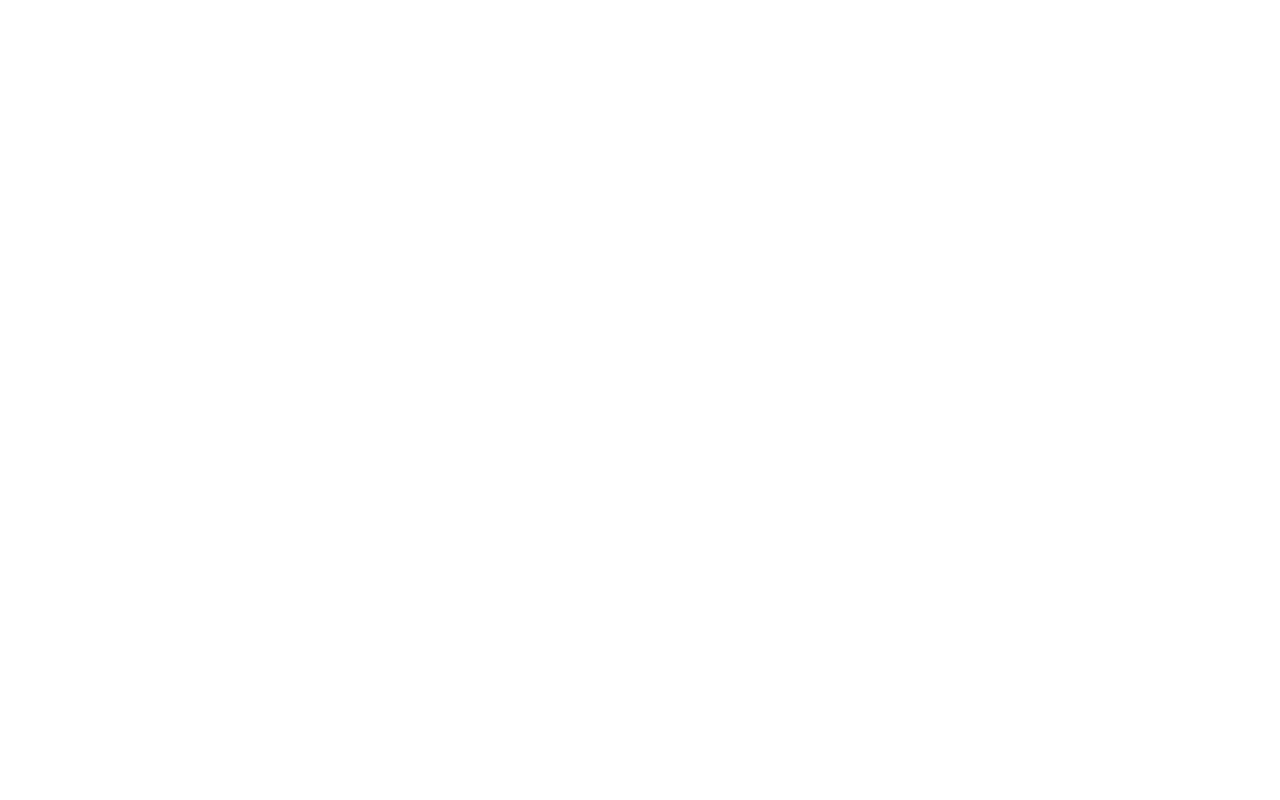
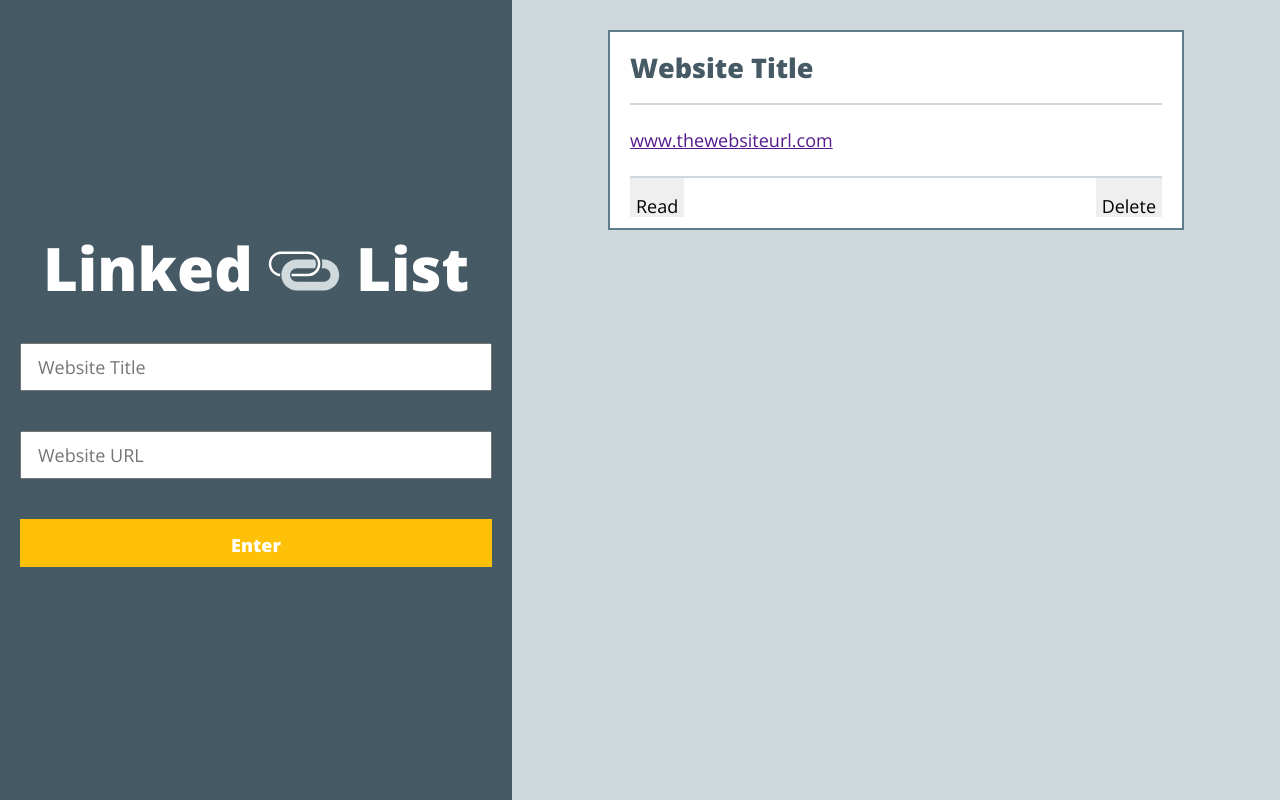
Before and after one commit to misskelly/linked-list, a plain HTML site: page index.html in a window 1280 px wide. Drawn offline with nearby package versions, Linux system fonts and the light colour scheme.

Commit message:
Html and css complete enough to move focus to JavaScript

```diff
--- a/index.html
+++ b/index.html
@@ -1,7 +1,52 @@
 <!DOCTYPE html>
 <html>
   <head>
+    <meta charset="utf-8">
     <title>Linked List</title>
+    <meta name="author" content="Kelly Zick">
+    <meta name="description" content="Turing School of Software and Design, Mod 1 Repeat Project">
+    <link rel="stylesheet" type="text/css" href="resources/css/normalize.css"></link>
+    <link rel="stylesheet" type="text/css" href="resources/css/styles.css">
+    <link href="https://fonts.googleapis.com/css?family=Open+Sans:400,800" rel="stylesheet">
   </head>
-  <body></body>
+  <body>
+    <main>
+      <h1>
+        Linked
+        <span><img src="resources/linked-list-logo.svg" class="logo"></span>
+        List
+      </h1>
+      <form>
+        <input type="text" name="title" id="title" placeholder="Website Title">
+        <label for="title" class="hidden">
+          Website Title
+        </label>
+        <input type="url" name="url" id="url" placeholder="Website URL">
+        <label for="url" class="hidden">
+          Website URL
+        </label>
+        <button name="enter" class="submit">
+          Enter
+        </button>
+      </form>
+    </main>
+    <section class="cards-section">
+      <article class="card">
+        <h2 class="card-title">
+          Website Title
+        </h2>
+        <div class="card-link">
+        <a href="">www.thewebsiteurl.com</a>
+        </div>
+        <div>
+          <button class="card-button" id="read">
+            Read
+          </button>
+          <button class="card-button" id="delete">
+            Delete
+          </button>
+        </div>
+      </article>
+    </section>
+  </body>
 </html>
--- a/resources/css/styles.css
+++ b/resources/css/styles.css
@@ -0,0 +1,104 @@
+*,
+*:after,
+*:before {
+  box-sizing: border-box;
+}
+
+body {
+  font-family: 'Open Sans', sans-serif;
+  font-size: 18px;
+  background-color: #CFD8DC;
+  margin: 0;
+  display: grid;
+  grid-template-columns: 40% 60%;
+}
+
+main {
+  width: 100%;
+  max-width: 650px;
+  background-color: #455A64;
+  color: #FFFFFF;
+  height: 100vh;
+}
+
+main,
+form {
+  display: flex;
+  flex-direction: column;
+  justify-content: center;
+  /*align-items: center;*/
+}
+
+h1 {
+  font-size: 60px;
+  align-self: center;
+  margin: 20px;
+}
+
+
+input {
+  margin: 20px 20px;
+  height: 3rem;
+  padding: 0 1rem;
+}
+
+.submit {
+  background-color: #FFC107;
+  border: none;
+  height: 3rem;
+  padding: 1rem 0;
+  margin: 20px 20px;
+  color: #FFFFFF;
+  font-weight: bold;
+}
+
+.hidden {
+  display: none;
+}
+
+.logo {
+  height: 40px;
+  /*width: 40px;*/
+}
+
+.cards-section {
+  display: flex;
+  justify-content: space-around;
+}
+
+.card {
+  color: #455A64;
+  background-color: #FFFFFF;
+  border: solid 2px #607D8B;
+  height: 200px;
+  width: 75%;
+  padding: 20px;
+  margin: 30px;
+}
+
+.card-button {
+  border: none;
+  background-color: none;
+  padding-top: 18px;
+}
+
+#delete {
+  float: right;
+}
+
+h2 {
+  margin: 0;
+  padding-bottom: 20px;
+  border-bottom: 2px solid #CFD8DC;
+}
+
+.card-link {
+  color: #607D8B;
+  border-bottom: 2px solid #CFD8DC;
+  padding: 25px 0;
+  width: 100%;
+}
+
+.card-button:hover {
+  text-decoration: underline;
+}
```
